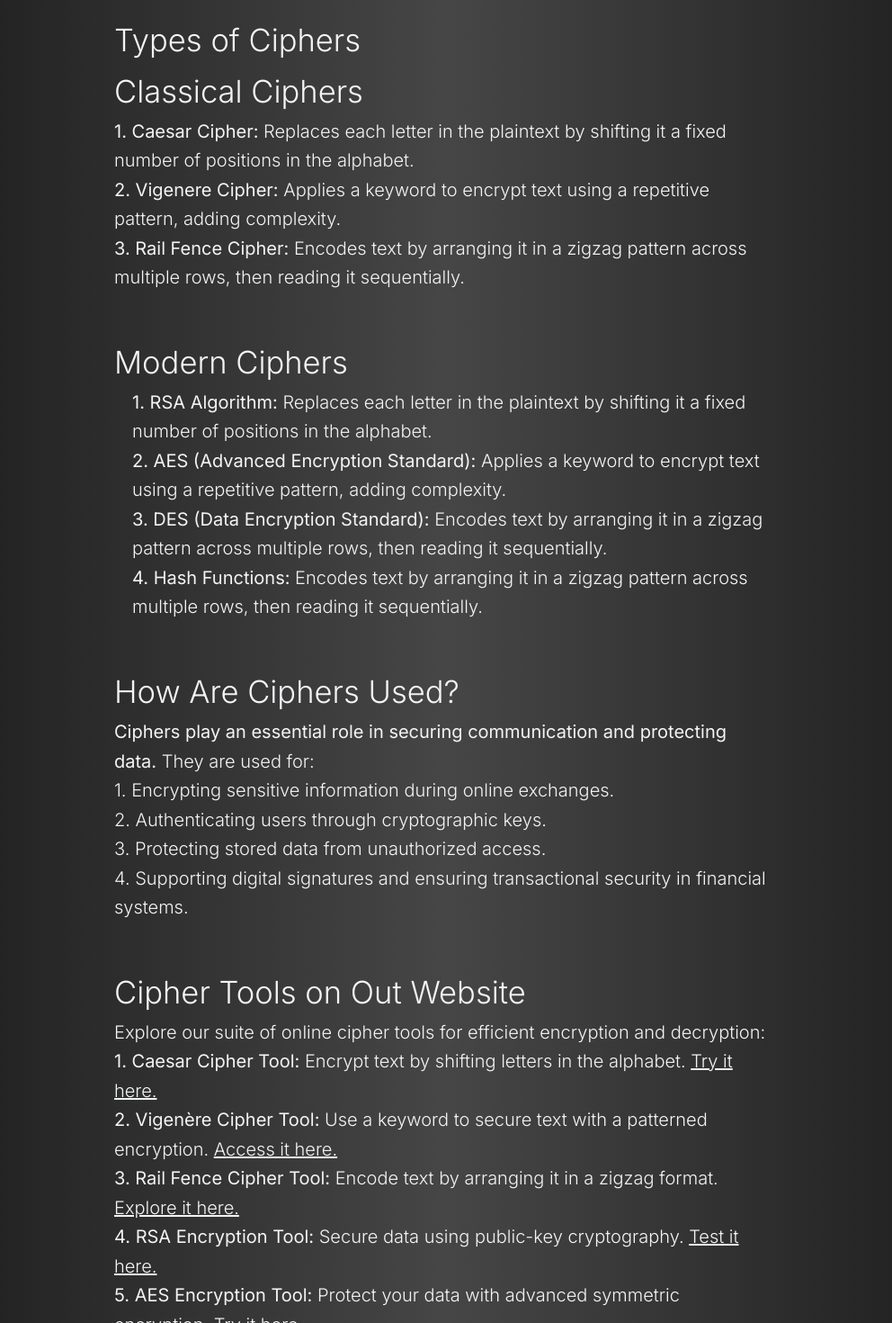
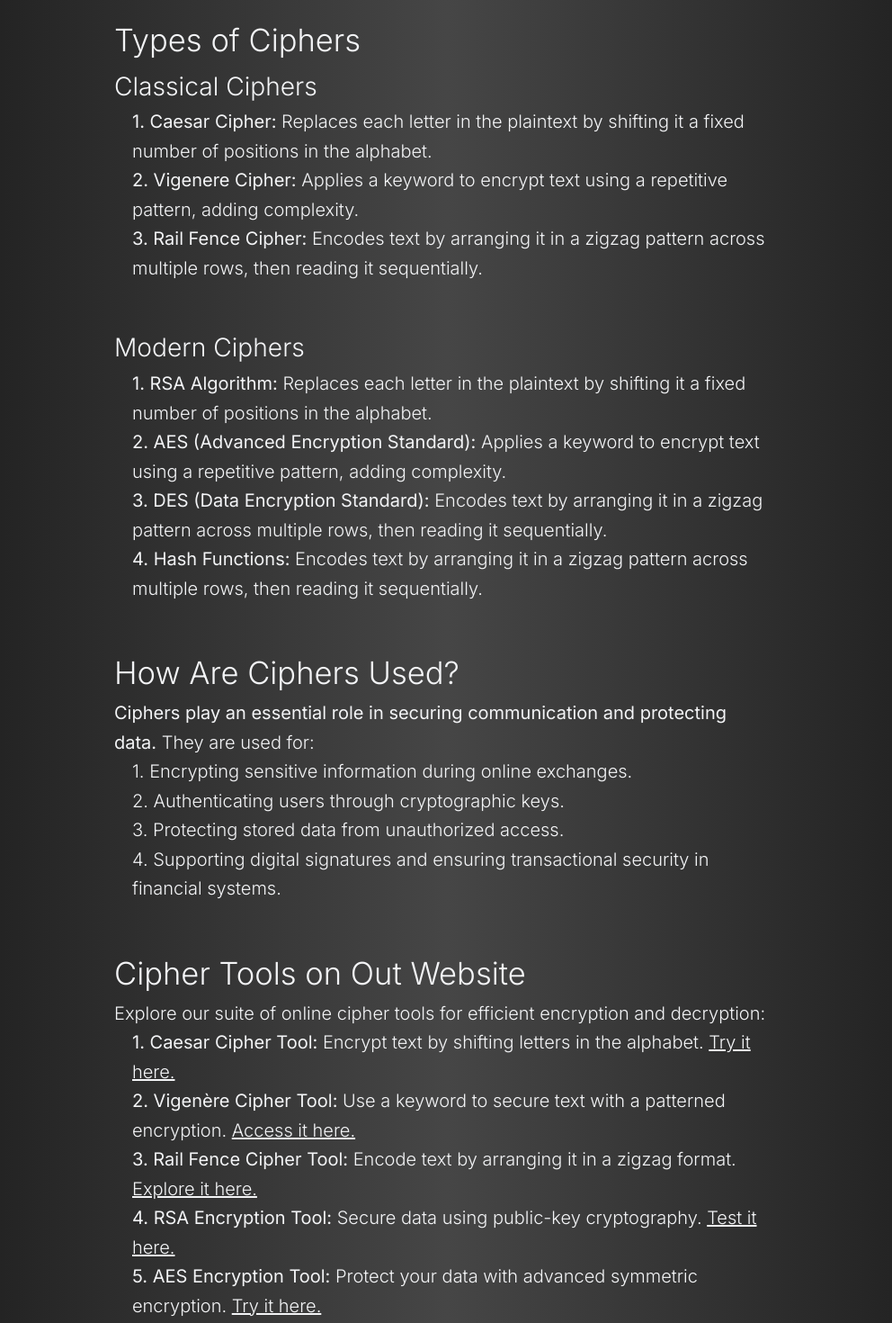
Before and after one commit to abdulmohiz01/nexus-encryption, a Next.js app: page / in a window 1280 px wide. Shown: the part 760-2230 px from the top of the page at 90% size, without its empty margins (143-1135 px from the left). Built offline with nearby package versions, Linux system fonts and the light colour scheme.

Commit message:
fixed identation

```diff
--- a/src/app/page.js
+++ b/src/app/page.js
@@ -56,15 +56,15 @@ export default async function Home() {
       </div>
       <div className='text-left md:pt-[50px] sm:pt-[40px] leading-relaxed '>
         <h2 className="lg:text-[2.7vw] md:text-[3.7vw] sm:text-[25px]  ">Types of Ciphers</h2>
-        <h3 className='lg:text-[2.7vw] md:text-[2vw] sm:text-[20px] ' >Classical Ciphers</h3>
-        <ol className="md:text-[20px] sm:text-[17px]">
+        <h3 className='lg:text-[2.2vw] md:text-[2vw] sm:text-[20px] ' >Classical Ciphers</h3>
+        <ol className="md:text-[20px] pl-[20px] sm:text-[17px]">
           <li><strong>1. Caesar Cipher:</strong> Replaces each letter in the plaintext by shifting it a fixed number of positions in the alphabet.</li>
           <li><strong>2. Vigenere Cipher:</strong> Applies a keyword to encrypt text using a repetitive pattern, adding complexity.</li>
           <li><strong>3. Rail Fence Cipher:</strong> Encodes text by arranging it in a zigzag pattern across multiple rows, then reading it sequentially.</li>
         </ol>
       </div>
       <div className='text-left md:pt-[50px] sm:pt-[40px] leading-relaxed '>
-        <h3 className='lg:text-[2.7vw] md:text-[2vw] sm:text-[20px] ' >Modern Ciphers</h3>
+        <h3 className='lg:text-[2.2vw] md:text-[2vw] sm:text-[20px] ' >Modern Ciphers</h3>
         <ol className="md:text-[20px] pl-[20px]">
           <li><strong>1. RSA Algorithm:</strong> Replaces each letter in the plaintext by shifting it a fixed number of positions in the alphabet.</li>
           <li><strong>2. AES (Advanced Encryption Standard):</strong> Applies a keyword to encrypt text using a repetitive pattern, adding complexity.</li>
@@ -75,7 +75,7 @@ export default async function Home() {
       <div className='text-left md:pt-[50px] sm:pt-[40px] leading-relaxed '>
         <h2 className='lg:text-[2.7vw] md:text-[3.7vw] sm:text-[25px]' >How Are Ciphers Used?</h2>
         <p className='md:text-[20px] sm:text-[17px]' ><strong>Ciphers play an essential role in securing communication and protecting data.</strong> They are used for:</p>
-        <ul className="md:text-[20px] sm:text-[17px]">
+        <ul className="md:text-[20px] pl-[20px] sm:text-[17px]">
           <li>1. Encrypting sensitive information during online exchanges.</li>
           <li>2. Authenticating users through cryptographic keys.</li>
           <li>3. Protecting stored data from unauthorized access.</li>
@@ -85,7 +85,7 @@ export default async function Home() {
       <div className='text-left md:pt-[50px] sm:pt-[40px] leading-relaxed '>
         <h2 className='lg:text-[2.7vw] md:text-[3.7vw] sm:text-[25px]' >Cipher Tools on Out Website</h2>
         <p className='md:text-[20px] sm:text-[17px]' >Explore our suite of online cipher tools for efficient encryption and decryption:</p>
-        <ol className="md:text-[20px] sm:text-[17px]">
+        <ol className="md:text-[20px] pl-[20px] sm:text-[17px]">
           <li><strong>1. Caesar Cipher Tool:</strong> Encrypt text by shifting letters in the alphabet. <Link className="underline" href={'/ciphers/caesar-cipher'}>Try it here.</Link></li>
           <li><strong>2. Vigenère Cipher Tool:</strong> Use a keyword to secure text with a patterned encryption. <Link className="underline" href={'/ciphers/vigenere-cipher'}>Access it here.</Link></li>
           <li><strong>3. Rail Fence Cipher Tool:</strong> Encode text by arranging it in a zigzag format. <Link className="underline" href={'/ciphers/rail-fence-cipher'}>Explore it here.</Link></li>
@@ -130,7 +130,7 @@ export default async function Home() {
       <div className='text-left md:pt-[50px] sm:pt-[40px] leading-relaxed '>
         <h2 className='lg:text-[2.7vw] md:text-[3.7vw] sm:text-[25px]' >Why Use Online Cipher Tools</h2>
         <p className='md:text-[20px] sm:text-[17px]'><strong>Online cipher tools simplify encryption and decryption tasks, making them accessible to everyone.</strong> Benefits include:</p>
-        <ol className="md:text-[20px] sm:text-[17px]">
+        <ol className="md:text-[20px] pl-[20px] sm:text-[17px]">
           <li>1. Quick text processing for educational or practical purposes.</li>
           <li>2. Understanding the workings of classical and modern cryptographic methods.</li>
           <li>3. Experimenting with encryption techniques to gain cybersecurity insights.</li>
```
